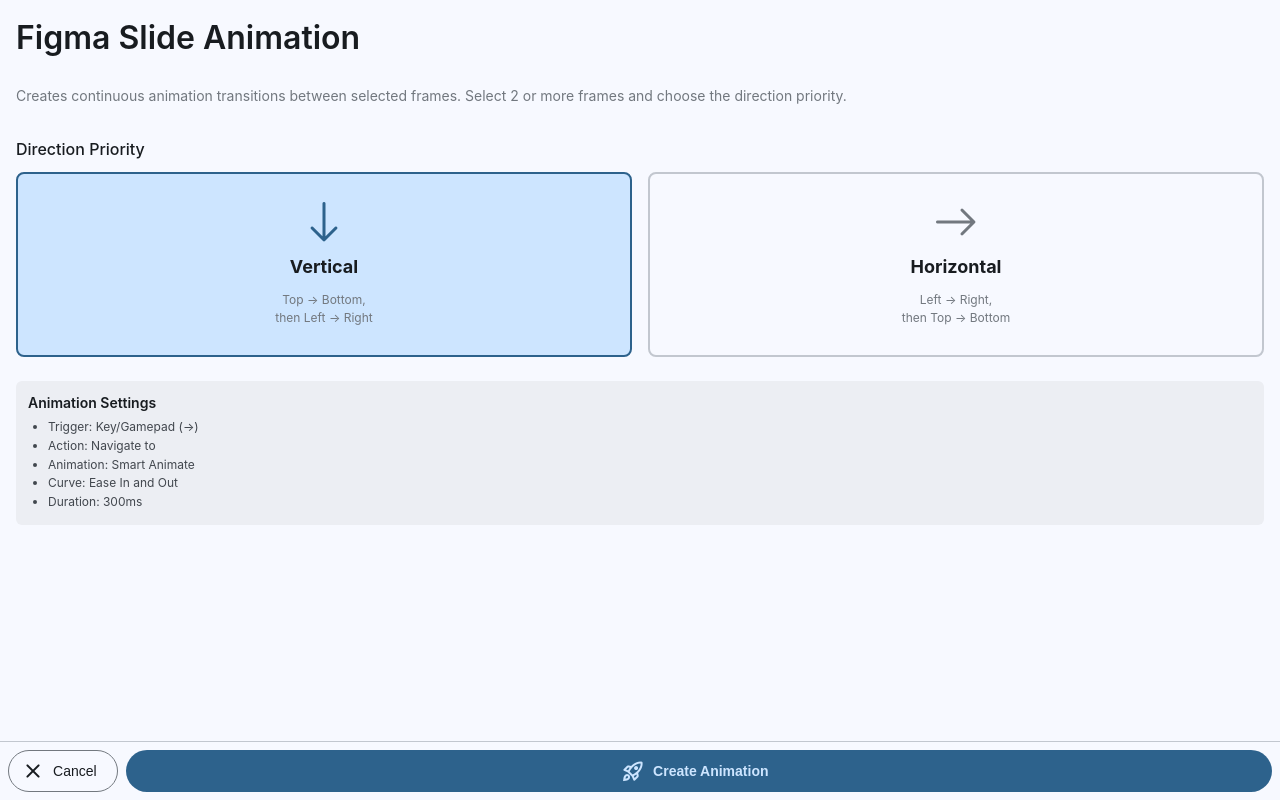
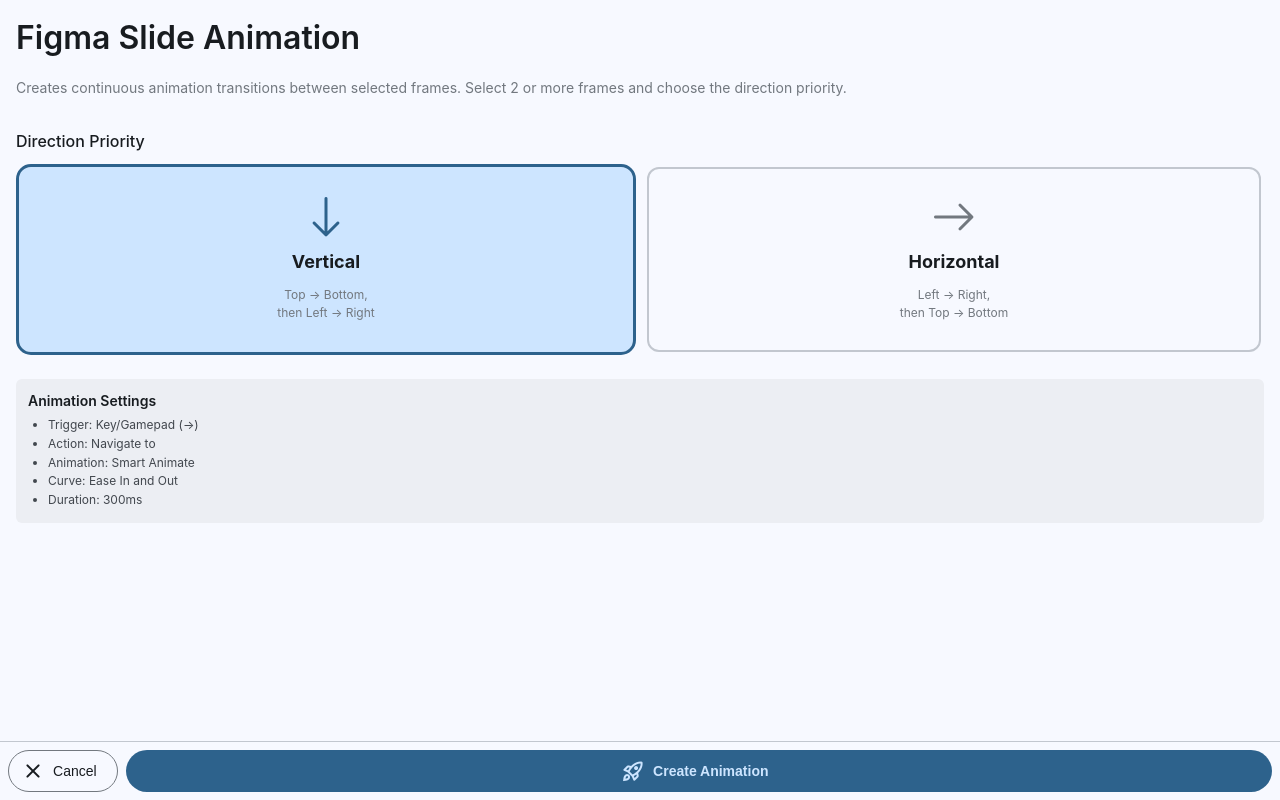
Before and after one commit to chnotchy/figma-slide-animation, a website: page ui.html in a window 1280 px wide. Drawn offline with nearby package versions, Linux system fonts and the light colour scheme.

Commit message:
Refactor radio card and button styles for improved layout and interaction feedback

```diff
--- a/ui.html
+++ b/ui.html
@@ -59,7 +59,6 @@
       font-size: 32px;
       font-weight: 600;
       color: var(--md-sys-color-on-surface);
-      margin-bottom: 8px;
     }
 
     .description {
@@ -84,25 +83,29 @@
 
     .radio-group {
       display: flex;
-      gap: 16px;
+      gap: 8px;
     }
 
     .radio-card {
+      transition: all 0.3s ease;
       flex: 1;
       display: flex;
       flex-direction: column;
       align-items: center;
+      margin: 3px;
       padding: 24px 12px 12px;
       border: 2px solid var(--md-sys-color-outline-variant);
-      border-radius: 8px;
+      outline: 0px solid transparent;
+      border-radius: 12px;
       cursor: pointer;
-      transition: border-color 0.2s ease;
       text-align: center;
     }
 
     .radio-card.selected {
       border-color: var(--md-sys-color-primary);
       background: var(--md-sys-color-on-primary);
+      border: 2px solid transparent;
+      outline: 3px solid var(--md-sys-color-primary);
     }
 
     .radio-card:not(.selected):hover {
@@ -145,6 +148,7 @@
     }
 
     .button {
+      transition: all 0.3s ease;
       padding: 8px 20px 8px 12px;
       border: 1px solid var(--md-sys-color-outline);
       border-radius: 999px;
@@ -153,7 +157,6 @@
       font-size: 14px;
       font-weight: 500;
       cursor: pointer;
-      transition: all 0.15s ease;
       display: flex;
       align-items: center;
       justify-content: center;
```
